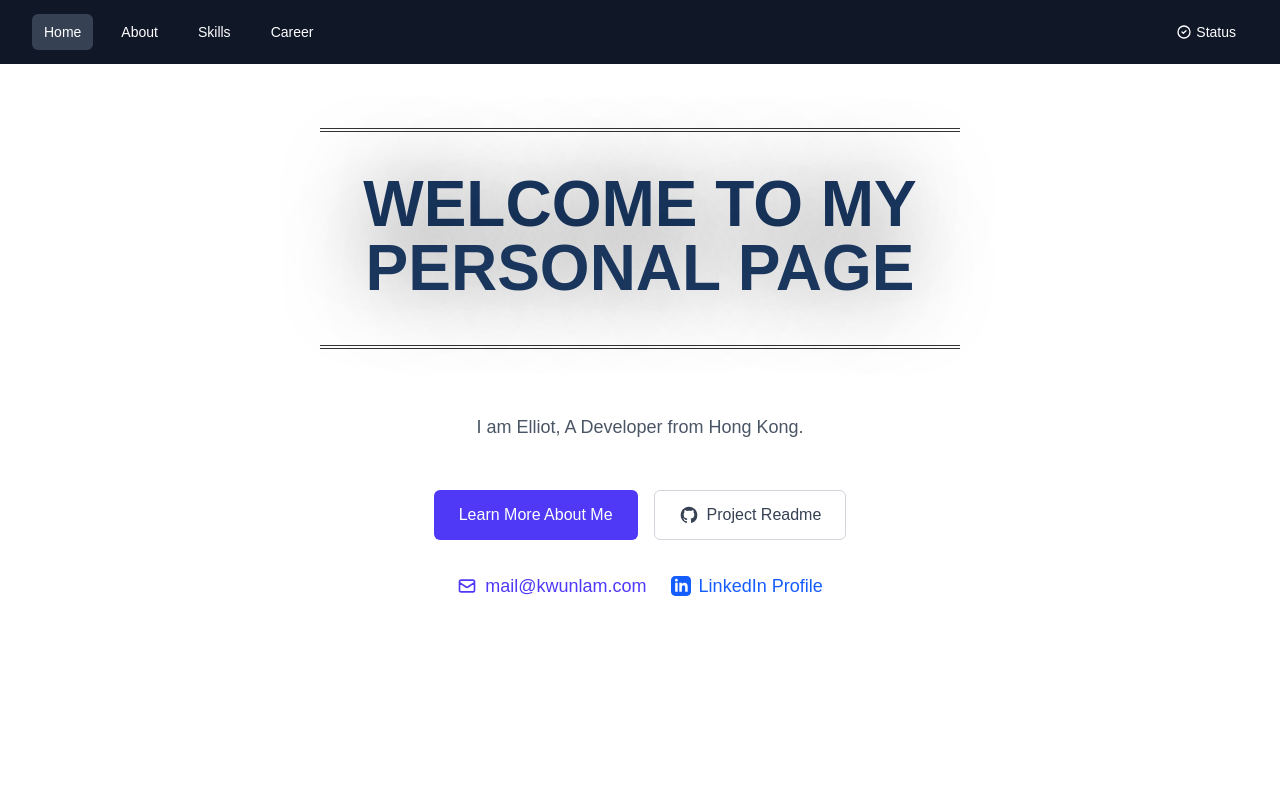
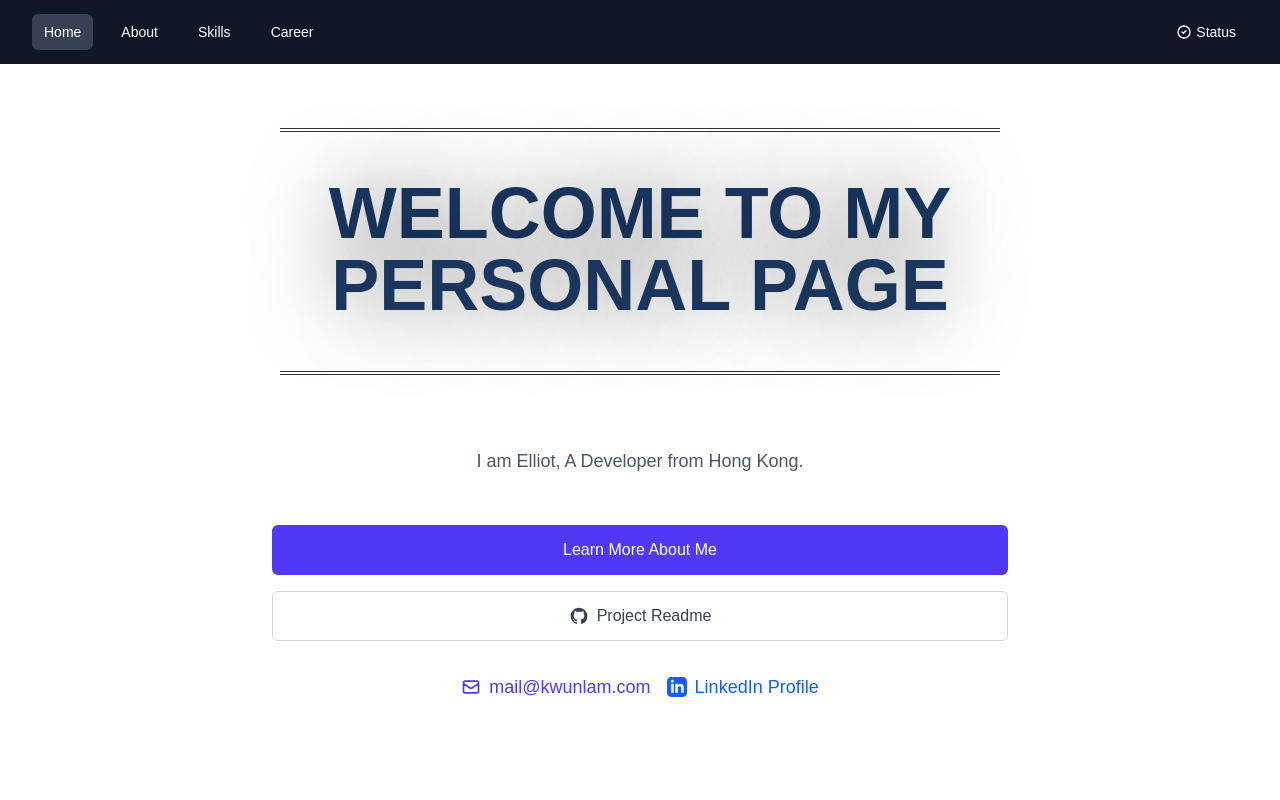
Before and after one commit to etklam/portfolio-2025-apr, a Next.js app: page / in a window 1280 px wide. Shown: the top 800 px of the page. Built offline with nearby package versions, Linux system fonts and the light colour scheme.

Commit message:
Fix home page

```diff
--- a/src/app/globals.css
+++ b/src/app/globals.css
@@ -32,6 +32,7 @@ body {
   color: rgba(0, 0, 0, 0.8);
   text-align: center;
   margin: 0;
+  padding: 0 1rem;
 }
 
 .animated-text p {
@@ -40,14 +41,15 @@ body {
   display: inline-block;
   border: 4px double rgba(0, 0, 0, 0.8);
   border-width: 4px 0;
-  padding: 1.5em 0em;
+  padding: 1.5em 0;
   position: relative;
-  width: 40em;
+  width: 100%;
+  max-width: 40em;
   margin: 0 auto 4em;
 }
 
 .animated-text span {
-  font: 700 4em/1 "Oswald", sans-serif;
+  font: 700 2em/1 "Oswald", sans-serif;
   letter-spacing: 0;
   padding: .25em 0 .325em;
   display: block;
@@ -57,3 +59,9 @@ body {
   background: none;
   -webkit-text-fill-color: initial;
 }
+
+@media (min-width: 640px) {
+  .animated-text span {
+    font-size: 4em;
+  }
+}
--- a/src/app/page.tsx
+++ b/src/app/page.tsx
@@ -30,21 +30,21 @@ export default function Home() {
   if (!user) {
     return (
       <div className="min-h-screen bg-white">
-        <div className="max-w-7xl mx-auto px-4 sm:px-6 lg:px-8 py-16">
+        <div className="max-w-7xl mx-auto px-4 sm:px-6 lg:px-8 py-8 sm:py-16">
           <div className="text-center">
             <div className="animated-text">
-              <p>
-                <span>Welcome to My Personal Page</span>
+              <p className="text-base sm:text-lg">
+                <span className="text-3xl sm:text-4xl">Welcome to My Personal Page</span>
               </p>
             </div>
-            <div className="max-w-3xl mx-auto">
-              <p className="text-lg text-gray-600 leading-relaxed mb-12">
+            <div className="max-w-3xl mx-auto px-4">
+              <p className="text-base sm:text-lg text-gray-600 leading-relaxed mb-8 sm:mb-12">
                 I am Elliot, A Developer from Hong Kong.
               </p>
-              <div className="flex flex-col sm:flex-row gap-4 justify-center">
+              <div className="flex flex-col gap-4 justify-center">
                 <Link
                   href="/about"
-                  className="inline-flex items-center px-6 py-3 border border-transparent text-base font-medium rounded-md text-white bg-indigo-600 hover:bg-indigo-700 transition-colors duration-200"
+                  className="w-full sm:w-auto inline-flex items-center justify-center px-6 py-3 border border-transparent text-base font-medium rounded-md text-white bg-indigo-600 hover:bg-indigo-700 transition-colors duration-200"
                 >
                   Learn More About Me
                 </Link>
@@ -52,7 +52,7 @@ export default function Home() {
                   href="https://github.com/etklam/portfolio-2025-apr"
                   target="_blank"
                   rel="noopener noreferrer"
-                  className="inline-flex items-center px-6 py-3 border border-gray-300 text-base font-medium rounded-md text-gray-700 bg-white hover:bg-gray-50 transition-colors duration-200"
+                  className="w-full sm:w-auto inline-flex items-center justify-center px-6 py-3 border border-gray-300 text-base font-medium rounded-md text-gray-700 bg-white hover:bg-gray-50 transition-colors duration-200"
                 >
                   <svg className="w-5 h-5 mr-2" fill="currentColor" viewBox="0 0 24 24">
                     <path fillRule="evenodd" d="M12 2C6.477 2 2 6.484 2 12.017c0 4.425 2.865 8.18 6.839 9.504.5.092.682-.217.682-.483 0-.237-.008-.868-.013-1.703-2.782.605-3.369-1.343-3.369-1.343-.454-1.158-1.11-1.466-1.11-1.466-.908-.62.069-.608.069-.608 1.003.07 1.531 1.032 1.531 1.032.892 1.53 2.341 1.088 2.91.832.092-.647.35-1.088.636-1.338-2.22-.253-4.555-1.113-4.555-4.951 0-1.093.39-1.988 1.029-2.688-.103-.253-.446-1.272.098-2.65 0 0 .84-.27 2.75 1.026A9.564 9.564 0 0112 6.844c.85.004 1.705.115 2.504.337 1.909-1.296 2.747-1.027 2.747-1.027.546 1.379.202 2.398.1 2.651.64.7 1.028 1.595 1.028 2.688 0 3.848-2.339 4.695-4.566 4.943.359.309.678.92.678 1.855 0 1.338-.012 2.419-.012 2.747 0 .268.18.58.688.482A10.019 10.019 0 0022 12.017C22 6.484 17.522 2 12 2z" clipRule="evenodd" />
@@ -60,10 +60,10 @@ export default function Home() {
                   Project Readme
                 </a>
               </div>
-              <div className="mt-8">
+              <div className="mt-8 flex flex-col sm:flex-row gap-4 justify-center">
                 <a
                   href="mailto:mail@kwunlam.com"
-                  className="inline-flex items-center text-lg text-indigo-600 hover:text-indigo-700 transition-colors mr-6"
+                  className="w-full sm:w-auto inline-flex items-center justify-center text-lg text-indigo-600 hover:text-indigo-700 transition-colors"
                 >
                   <svg className="w-5 h-5 mr-2" fill="none" stroke="currentColor" viewBox="0 0 24 24">
                     <path strokeLinecap="round" strokeLinejoin="round" strokeWidth={2} d="M3 8l7.89 5.26a2 2 0 002.22 0L21 8M5 19h14a2 2 0 002-2V7a2 2 0 00-2-2H5a2 2 0 00-2 2v10a2 2 0 002 2z" />
@@ -74,7 +74,7 @@ export default function Home() {
                   href="https://www.linkedin.com/in/kwun-lam-chan-43775120a/"
                   target="_blank"
                   rel="noopener noreferrer"
-                  className="inline-flex items-center text-lg text-blue-600 hover:text-blue-700 transition-colors"
+                  className="w-full sm:w-auto inline-flex items-center justify-center text-lg text-blue-600 hover:text-blue-700 transition-colors"
                 >
                   <svg className="w-5 h-5 mr-2" fill="currentColor" viewBox="0 0 24 24">
                     <path d="M19 0h-14c-2.761 0-5 2.239-5 5v14c0 2.761 2.239 5 5 5h14c2.762 0 5-2.239 5-5v-14c0-2.761-2.238-5-5-5zm-11 19h-3v-11h3v11zm-1.5-12.268c-.966 0-1.75-.79-1.75-1.764s.784-1.764 1.75-1.764 1.75.79 1.75 1.764-.783 1.764-1.75 1.764zm13.5 12.268h-3v-5.604c0-3.368-4-3.113-4 0v5.604h-3v-11h3v1.765c1.396-2.586 7-2.777 7 2.476v6.759z"/>
```
